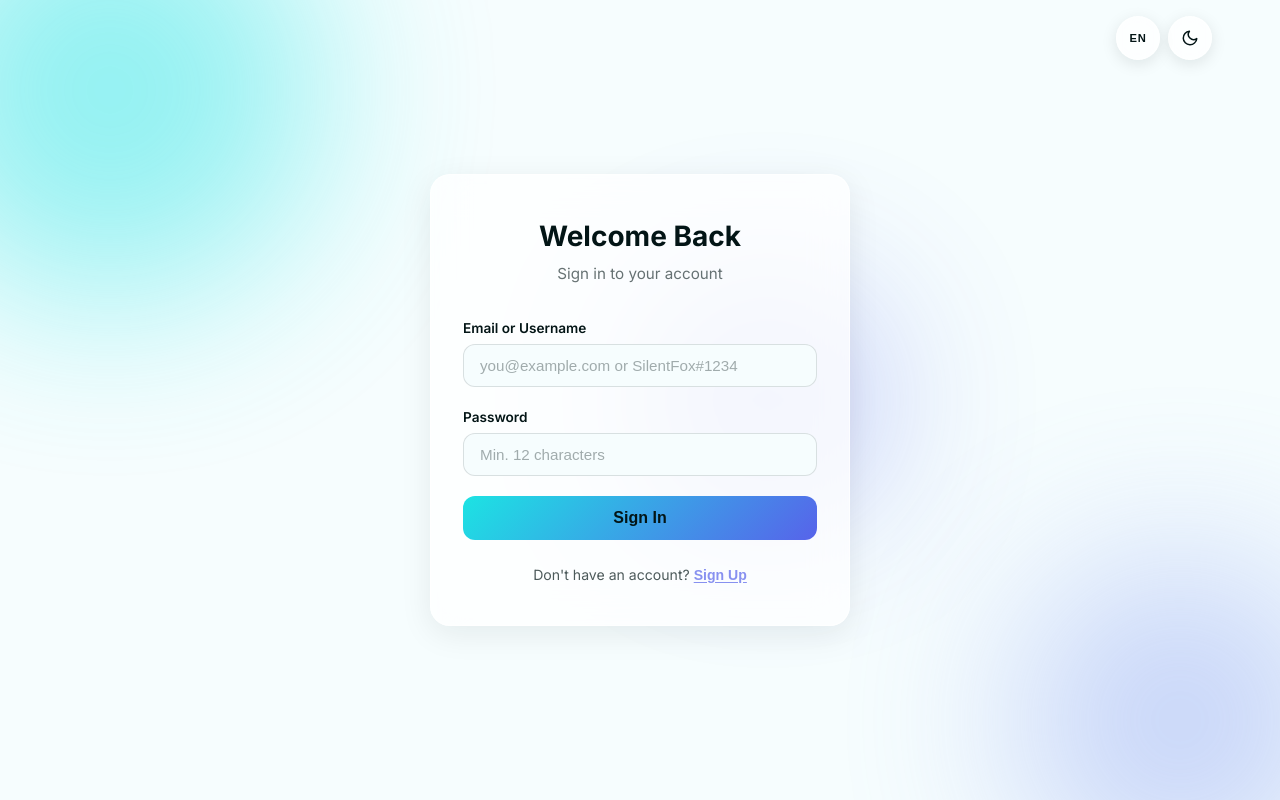
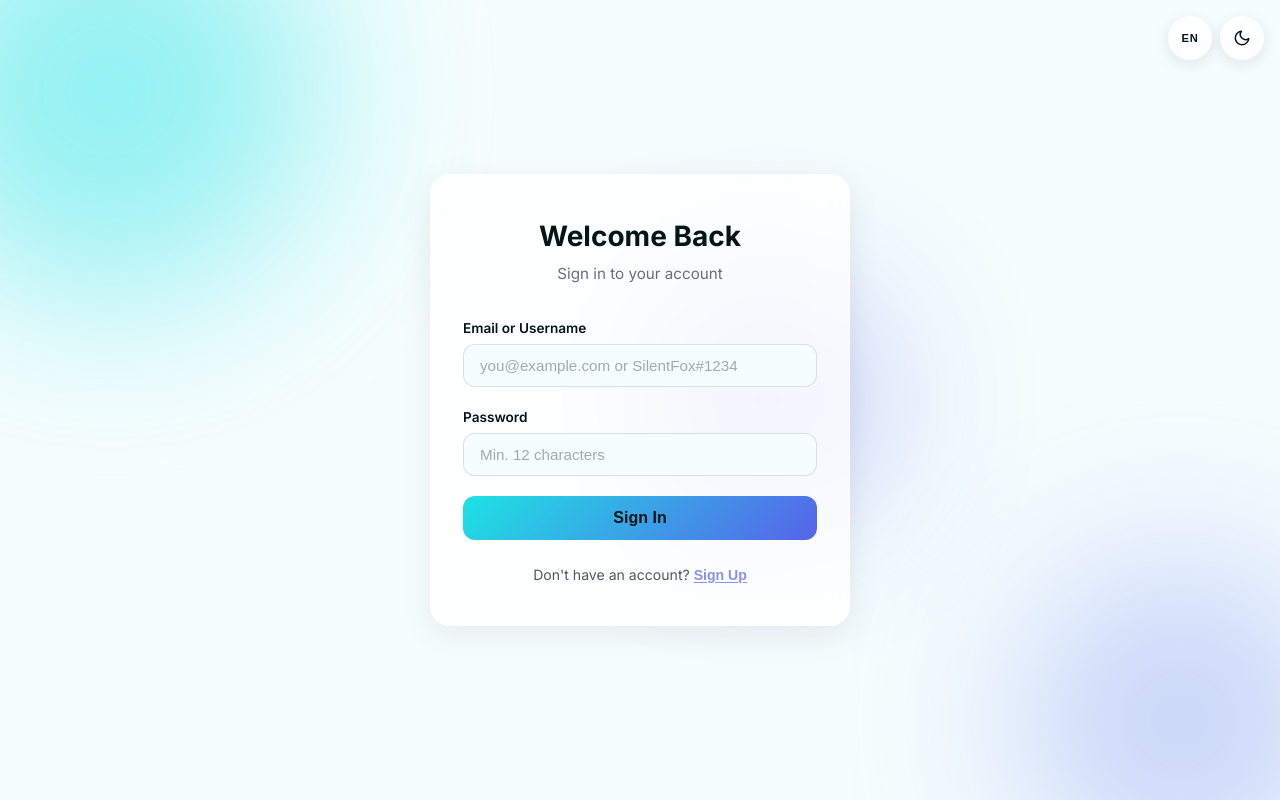
Before and after one commit to RobertDaugert-Oniarch/STLAT, a React (Vite) app: page /login in a window 1280 px wide. Built offline with nearby package versions, Linux system fonts and the light colour scheme; no server answers.

Commit message:
fix: move theme and language buttons to top-right corner on login/registration pages

```diff
--- a/src/components/LangToggle/LangToggle.css
+++ b/src/components/LangToggle/LangToggle.css
@@ -3,8 +3,8 @@
 .lang-toggle {
   position: fixed;
   top: 1rem;
-  /* 1rem gap + 44px menu button + 0.5rem + 44px theme button + 0.5rem */
-  right: calc(1rem + 44px + 0.5rem + 44px + 0.5rem);
+  /* immediately left of the ThemeToggle button */
+  right: calc(1rem + 44px + 0.5rem);
   z-index: 200;
 
   display: flex;
--- a/src/components/ThemeToggle/ThemeToggle.css
+++ b/src/components/ThemeToggle/ThemeToggle.css
@@ -3,8 +3,7 @@
 .theme-toggle {
   position: fixed;
   top: 1rem;
-  /* 1rem gap + 44px menu button + 0.5rem spacing */
-  right: calc(1rem + 44px + 0.5rem);
+  right: 1rem;
   z-index: 200;
 
   display: flex;
```
